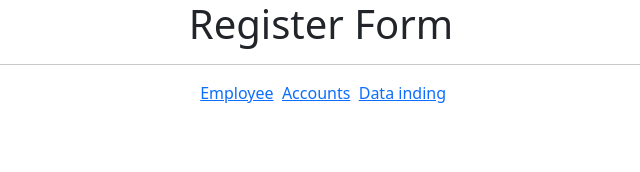
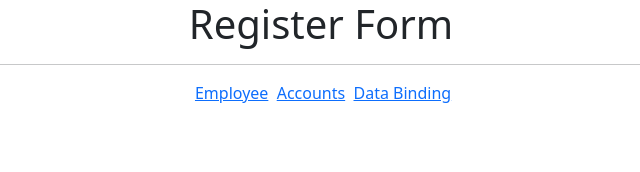
Before and after one commit to moshin04/learn-angular, an Angular app: page / in a window 1280 px wide. Shown: the top 172 px of the page, without its empty margins (319-959 px from the left). Built offline with nearby package versions, Linux system fonts and the light colour scheme.

Commit message:
Will start from here fresh now

```diff
--- a/src/app/app.component.html
+++ b/src/app/app.component.html
@@ -4,7 +4,7 @@
   <!-- <span><a routerLink="/register">register</a></span> -->
   &nbsp; <span><a routerLink="/employee">Employee</a></span
   >&nbsp; <span><a routerLink="/accounts">Accounts</a></span
-  >&nbsp; <span><a routerLink="/databind">Data inding</a></span
+  >&nbsp; <span><a routerLink="/databind">Data Binding</a></span
   >&nbsp;
 </div>
 <router-outlet></router-outlet>
```
